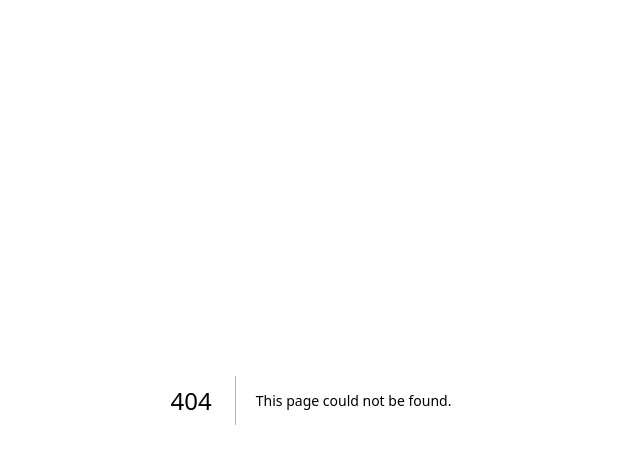
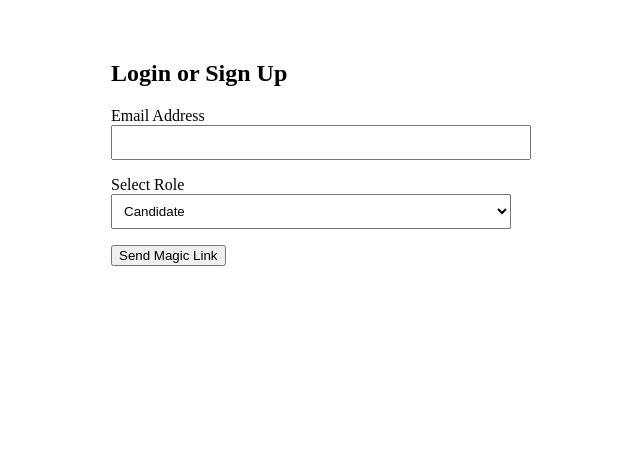
Before and after one commit to directhireai/direct-hire-ai, a Next.js app: page /auth in a window 1280 px wide. Before the commit this address had no page. Shown: the top 464 px of the page, without its empty margins (329-969 px from the left). Built offline with nearby package versions, Linux system fonts and the light colour scheme; no server answers.

Commit message:
Create auth.tsx

```diff
--- /dev/null
+++ b/pages/auth.tsx
@@ -0,0 +1,61 @@
+// pages/auth.tsx
+
+import { useState } from 'react';
+import { supabase } from '../lib/supabaseClient';
+import { useRouter } from 'next/router';
+
+export default function AuthPage() {
+  const router = useRouter();
+  const [email, setEmail] = useState('');
+  const [role, setRole] = useState<'candidate' | 'employer'>('candidate');
+  const [loading, setLoading] = useState(false);
+  const [message, setMessage] = useState('');
+
+  const handleLogin = async () => {
+    setLoading(true);
+    const { error } = await supabase.auth.signInWithOtp({
+      email,
+      options: {
+        data: { role }, // store role in Supabase user metadata
+      },
+    });
+
+    if (error) {
+      setMessage(error.message);
+    } else {
+      setMessage('Check your email for the login link!');
+    }
+
+    setLoading(false);
+  };
+
+  return (
+    <div style={{ padding: '2rem', maxWidth: 400, margin: '0 auto' }}>
+      <h2>Login or Sign Up</h2>
+
+      <label>Email Address</label>
+      <input
+        type="email"
+        value={email}
+        onChange={(e) => setEmail(e.target.value)}
+        style={{ width: '100%', padding: '0.5rem', marginBottom: '1rem' }}
+      />
+
+      <label>Select Role</label>
+      <select
+        value={role}
+        onChange={(e) => setRole(e.target.value as any)}
+        style={{ width: '100%', padding: '0.5rem', marginBottom: '1rem' }}
+      >
+        <option value="candidate">Candidate</option>
+        <option value="employer">Employer</option>
+      </select>
+
+      <button onClick={handleLogin} disabled={loading}>
+        {loading ? 'Sending magic link...' : 'Send Magic Link'}
+      </button>
+
+      {message && <p style={{ marginTop: '1rem' }}>{message}</p>}
+    </div>
+  );
+}
```
